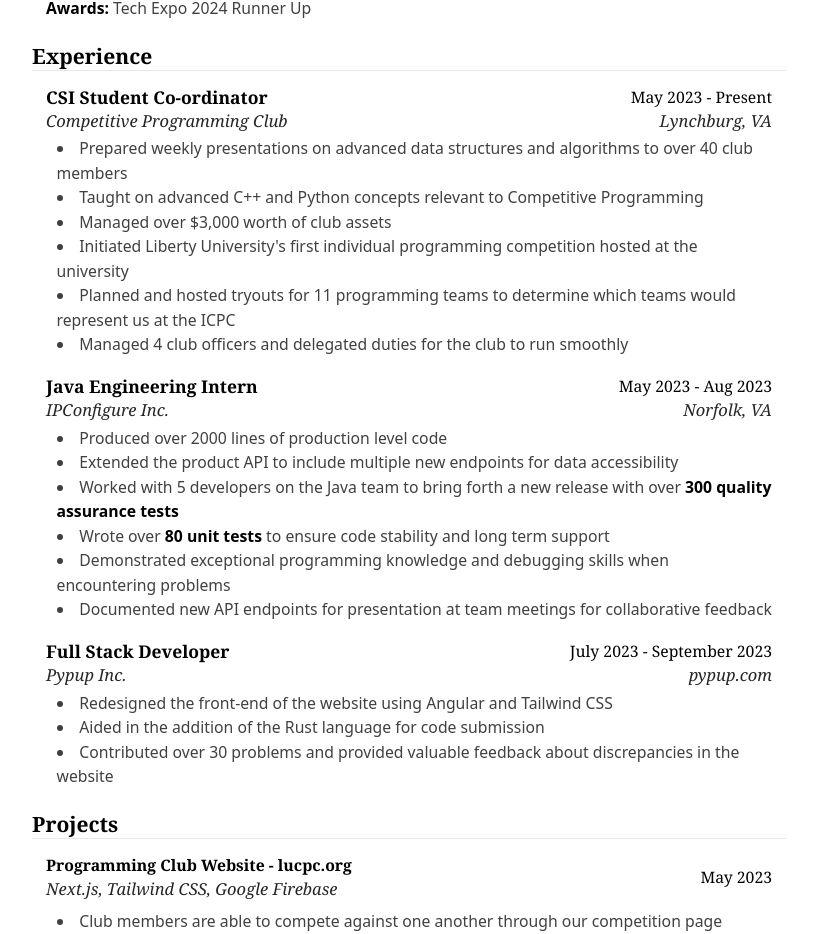
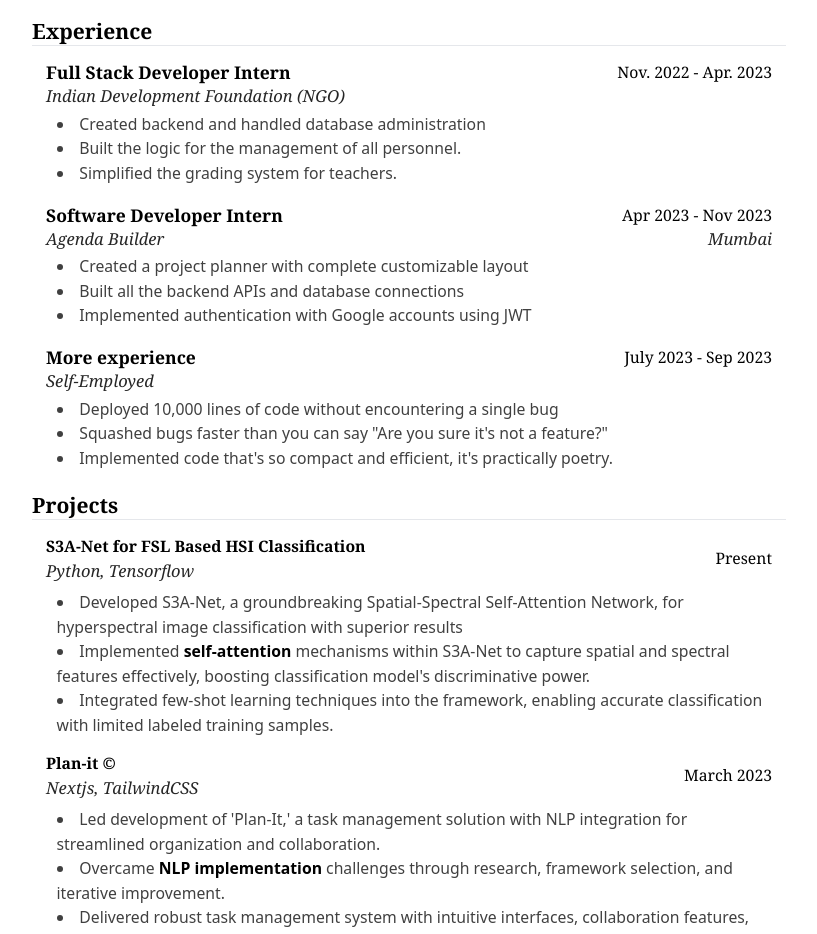
Before and after one commit to snehilshah/cv.srshah, a SvelteKit app: page /resume in a window 1280 px wide. Shown: the part 370-1304 px from the top of the page, without its empty margins (231-1048 px from the left). Built offline with nearby package versions, Linux system fonts and the light colour scheme; a web font is replaced by a local one.

Commit message:
updated content

```diff
--- a/src/lib/Constants.js
+++ b/src/lib/Constants.js
@@ -3,5 +3,5 @@
   sign: 'arsawant',
   email: 'arsawant09@gmail.com',
   linkedIn: 'https://www.linkedin.com/in/arsawant/',
-  description: 'Im a 🦥 who codes',
+  description: 'Computer Engineer | Web Developer',
 };
--- a/src/routes/+page.svelte
+++ b/src/routes/+page.svelte
@@ -4,18 +4,25 @@
 
 	let projects = [
 		{
-			name: 'Mini Project 2nd Year',
-			href: 'https://www.youtube.com/watch?v=PKuJoiP5wf0',
-			desc: 'Very first project in college, a simple website',
-			tool_icons: ['simple-icons:python', 'devicon-plain:pandas-wordmark', 'grommet-icons:mysql'],
+			name: 'S3A-Net for FSL Based HSI Classification',
+			href: 'https://github.com/',
+			desc: 'Experimental investigations on benchmark Hyper Spectral Images datasets',
+			tool_icons: ['simple-icons:python', 'simple-icons:tensorflow'],
 			github: true
 		},
 		{
-			name: 'agenda builder',
+			name: 'Plan - IT ©',
 			href: 'https://agenda-builder.vercel.app/',
 			desc: 'An event planning application facilitating collaborative scheduling across multiple users, featuring intuitive drag-and-drop functionality for scheduling tasks',
 			tool_icons: ['akar-icons:nextjs-fill', 'devicon-plain:javascript', 'simple-icons:mongodb'],
 			github: false
+		},
+		{
+			name: 'Project Gallery',
+			href: 'https://github.com/srshah27/project-gallery',
+			desc: 'A open source project to showcase your projects in a beautiful way The Frontend for Github',
+			tool_icons: ['akar-icons:nextjs-fill', 'devicon-plain:javascript', 'simple-icons:mongodb'],
+			github: true
 		},
 		{
 			name: 'IDF balgurukul',
@@ -25,26 +32,19 @@
 			github: false
 		},
 		{
-			name: 'cv-aditya',
-			href: 'https://www.youtube.com/watch?v=PKuJoiP5wf0',
-			desc: 'My personal website built with NextJS and TailwindCSS',
-			tool_icons: ['akar-icons:nextjs-fill', 'devicon-plain:javascript', 'simple-icons:mongodb'],
+			name: 'Mini Project in P5*JS',
+			href: 'https://adityasawant0912.github.io/P5JS-MiniProjects/',
+			desc: 'Numerous mini projects utilizing P5.js, encompassing a diverse array of visualizations and applications.',
+			tool_icons: ['simple-icons:p5dotjs'],
 			github: true
 		},
 		{
-			name: 'hyperspectral image',
-			href: 'https://github.com/',
-			desc: 'Experimental investigations on benchmark Hyper Spectral Images datasets',
-			tool_icons: ['simple-icons:python', 'simple-icons:tensorflow'],
+			name: 'Green Light for Emergency Vehicles',
+			href: 'https://www.youtube.com/watch?v=PKuJoiP5wf0',
+			desc: 'Implementied a transponder system that communicates with traffic signals to grant priority access. ',
+			tool_icons: [],
 			github: true
 		},
-		{
-			name: 'project gallery',
-			href: 'https://github.com/srshah27/project-gallery',
-			desc: 'A open source project to showcase your projects in a beautiful way The Frontend for Github',
-			tool_icons: ['akar-icons:nextjs-fill', 'devicon-plain:javascript', 'simple-icons:mongodb'],
-			github: true
-		}
 	];
 </script>
 
@@ -77,17 +77,19 @@
 <div class="text-xl space-y-12">
 	<div class="space-y-6">
 		<p>
-			I do all sorts of programming in my free time. You are currently looking at my website that I
-			built with <b>SvelteKit</b> and <b>TailwindCSS</b>. I'm well versed with other programming
-			languages such as C++, Java, Python, and Node.
+			Hey there! I'm deeply passionate about technology and as a dedicated software engineering student at SAKEC,
+			I'm on a mission to make a meaningful impact through my work.
+			You are currently looking at my website that <b>my friends</b> built with <b>SvelteKit</b> and
+			<b>TailwindCSS</b>. My expertise lies in <u>web development </u> and <u>software engineering</u>,
+			with a strong command over technologies like <b>Node.js, Next.js, P5.js, PHP, Python, and JavaScript.</b>
 		</p>
 		<p>
-			I serve as <b>General Co-ordinator</b> at
-			<a class="link" href="https://www.shahandanchor.com/">CSI</a>.
+			I serve as <b>Student Co-ordinator</b> at
+			<a class="link" href="https://shahandanchor.com/csisakec/">CSI</a>.
 		</p>
 		<p>
-			As a enthusiast, I strive to <b>share knowledge</b> in all that I do, including software
-			development. I hope to create <bi>meaningful software</bi> that impacts others in a positive way.
+			I'm driven by creativity and technology's endless possibilities. Whether it's crafting elegant code
+			or envisioning groundbreaking research, I'm committed to <u>harnessing technology for positive change and innovation.</u>
 		</p>
 		<p>
 			Working towards that goal, I am currently pursuing a <b>B.E. in Computer Science</b> at
@@ -99,10 +101,17 @@
 			solving challenges in algorithms and data structures.
 		</p>
 		<p>
-			Oh, and, I write blog posts sometimes. Feel free to <a
+			And I also like to talk about technolgies I work with sometimes. <br>
+			<a
 				target="_blank"
 				class="link"
-				href="https://www.youtube.com/watch?v=PKuJoiP5wf0">read them</a
+				href="https://www.sakec.ac.in/csi-sakec/mastering-the-web/">1. Mastering the Web</a
+			>
+			<br>
+			<a
+				target="_blank"
+				class="link"
+				href="https://www.sakec.ac.in/csi-sakec/level-up-creative-coding-with-p5-js/">2. Level Up: Creative Coding with P5*JS</a
 			>
 		</p>
 	</div>
--- a/src/routes/resume/+page.svelte
+++ b/src/routes/resume/+page.svelte
@@ -42,8 +42,7 @@
 				<b>Languages: </b> C++, Java, JavaScript, Python, Rust, C, Go, HTML, CSS
 			</p>
 			<p>
-				<b>Developer Tools: </b> Git, Linux, VS Code, Visual Studio, Gradle, Maven, Cargo, CMake, Bash,
-				NPM, MacOS
+				<b>Developer Tools: </b> Git, Linux, Visual Studio, NPM
 			</p>
 			<p>
 				<b>Awards: </b> Tech Expo 2024 Runner Up
@@ -55,74 +54,51 @@
 		<div class="resume-content space-y-5">
 			<div class="space-y-1">
 				<div class="spread">
-					<h3 class="resume-heading">CSI Student Co-ordinator</h3>
-					<p class="text-end">May 2023 - Present</p>
+					<h3 class="resume-heading">Full Stack Developer Intern </h3>
+					<p class="text-end">Nov. 2022 - Apr. 2023</p>
 				</div>
 				<div class="spread">
-					<i>Competitive Programming Club</i>
-					<i>Lynchburg, VA</i>
+					<i>Indian Development Foundation (NGO)</i>
 				</div>
 				<ul class="list-disc list-inside pl-3 pt-1">
 					<li>
-						Prepared weekly presentations on advanced data structures and algorithms to over 40 club
-						members
+						Created backend and handled database administration
 					</li>
-					<li>Taught on advanced C++ and Python concepts relevant to Competitive Programming</li>
-					<li>Managed over $3,000 worth of club assets</li>
-					<li>
-						Initiated Liberty University's first individual programming competition hosted at the
-						university
-					</li>
-					<li>
-						Planned and hosted tryouts for 11 programming teams to determine which teams would
-						represent us at the ICPC
-					</li>
-					<li>Managed 4 club officers and delegated duties for the club to run smoothly</li>
+					<li>Built the logic for the management of all personnel.</li>
+					<li>Simplified the grading system for teachers.</li>
+
 				</ul>
 			</div>
 			<div class="space-y-1">
 				<div class="spread">
-					<b class="text-xl">Java Engineering Intern</b>
-					<p class="text-end">May 2023 - Aug 2023</p>
+					<b class="text-xl">Software Developer Intern</b>
+					<p class="text-end">Apr 2023 - Nov 2023</p>
 				</div>
 				<div class="spread">
-					<i>IPConfigure Inc.</i>
-					<i>Norfolk, VA</i>
+					<i>Agenda Builder</i>
+					<i>Mumbai</i>
 				</div>
 				<ul class="list-disc list-inside pl-3 pt-1">
-					<li>Produced over 2000 lines of production level code</li>
-					<li>Extended the product API to include multiple new endpoints for data accessibility</li>
+					<li>Created a project planner with complete customizable layout</li>
+					<li>Built all the backend APIs and database connections</li>
 					<li>
-						Worked with 5 developers on the Java team to bring forth a new release with over <b
-							>300 quality assurance tests</b
-						>
-					</li>
-					<li>Wrote over <b>80 unit tests</b> to ensure code stability and long term support</li>
-					<li>
-						Demonstrated exceptional programming knowledge and debugging skills when encountering
-						problems
-					</li>
-					<li>
-						Documented new API endpoints for presentation at team meetings for collaborative
-						feedback
+						Implemented authentication with Google accounts using JWT
 					</li>
 				</ul>
 			</div>
 			<div class="space-y-1">
 				<div class="spread">
-					<b class="text-xl">Full Stack Developer</b>
-					<p class="text-end">July 2023 - September 2023</p>
+					<b class="text-xl">More experience</b>
+					<p class="text-end">July 2023 - Sep 2023</p>
 				</div>
 				<div class="spread">
-					<i>Pypup Inc.</i>
-					<i class="text-end">pypup.com</i>
+					<i>Self-Employed</i>
 				</div>
 				<ul class="list-disc list-inside pl-3 pt-1">
-					<li>Redesigned the front-end of the website using Angular and Tailwind CSS</li>
-					<li>Aided in the addition of the Rust language for code submission</li>
+					<li>Deployed 10,000 lines of code without encountering a single bug</li>
+					<li>Squashed bugs faster than you can say "Are you sure it's not a feature?"</li>
 					<li>
-						Contributed over 30 problems and provided valuable feedback about discrepancies in the
-						website
+						Implemented code that's so compact and efficient, it's practically poetry.
 					</li>
 				</ul>
 			</div>
@@ -134,55 +110,42 @@
 			<div class="space-y-1">
 				<div class="spread">
 					<p>
-						<b class="text-lg">Programming Club Website - lucpc.org</b><br />
-						<i>Next.js, Tailwind CSS, Google Firebase</i>
+						<b class="text-lg">S3A-Net for FSL Based HSI Classification</b><br />
+						<i>Python, Tensorflow</i>
 					</p>
-					<p class="text-end">May 2023</p>
+					<p class="text-end">Present</p>
 				</div>
 				<ul class="list-disc list-inside pl-3 pt-1">
 					<li>
-						Club members are able to compete against one another through our competition page where
-						we upload weekly problems
+						Developed S3A-Net, a groundbreaking Spatial-Spectral Self-Attention Network, for hyperspectral image classification with superior results
 					</li>
 					<li>
-						Utilized the <b>Firebase Real-Time Database</b> to store user data and seamlessly implement
-						statistics for each user
+						Implemented <b>self-attention</b> mechanisms within S3A-Net to capture spatial and spectral features effectively, boosting
+						classification model's discriminative power.
 					</li>
-					<li>Added enhanced security to block evil actors from performing unauthorized use</li>
+					<li>Integrated few-shot learning techniques into the framework, enabling accurate classification with limited labeled training samples.</li>
 				</ul>
 			</div>
 			<div class="space-y-1">
 				<div class="spread">
 					<p>
-						<b class="text-lg">Sudoku Solver </b> | <i>Rust</i>
+						<b class="text-lg">Plan-it ©</b> <br/>
+						<i>Nextjs, TailwindCSS</i>
 					</p>
 					<p class="text-end">March 2023</p>
 				</div>
 				<ul class="list-disc list-inside pl-3 pt-1">
-					<li>Developed a program to solve sudoku puzzles with a brute force algorithm</li>
 					<li>
-						Optimized the algorithm's performance to use the least amount of memory possible through
-						the use of bit manipulation
+						Led development of 'Plan-It,' a task management solution with NLP integration for streamlined organization and collaboration.
 					</li>
 					<li>
-						Integrated the solver with a <b>GUI</b> and compiled it to my website using
-						<b>Web Assembly</b>
-					</li>
-				</ul>
-			</div>
-			<div class="space-y-1">
-				<div class="spread">
-					<p>
-						<b class="text-lg">Language Interpreter </b> | <i>Rust</i>
-					</p>
-					<p class="text-end">June 2023</p>
-				</div>
-				<ul class="list-disc list-inside pl-3 pt-1">
-					<li>Developed an tree-walking interpreter for a programming language</li>
+						Overcame <b>NLP implementation</b> challenges through research, framework selection, and iterative improvement.
+						</li>
 					<li>
-						Added functionality to support conditionals, implicit and explicit returns, recursive
-						functions, closures, and a standard library
-					</li>
+						Delivered robust task management system with intuitive interfaces, collaboration features, and smart task suggestions, ensuring
+						effective goal achievement with data security.
+						</li>
+
 				</ul>
 			</div>
 		</div>
```
